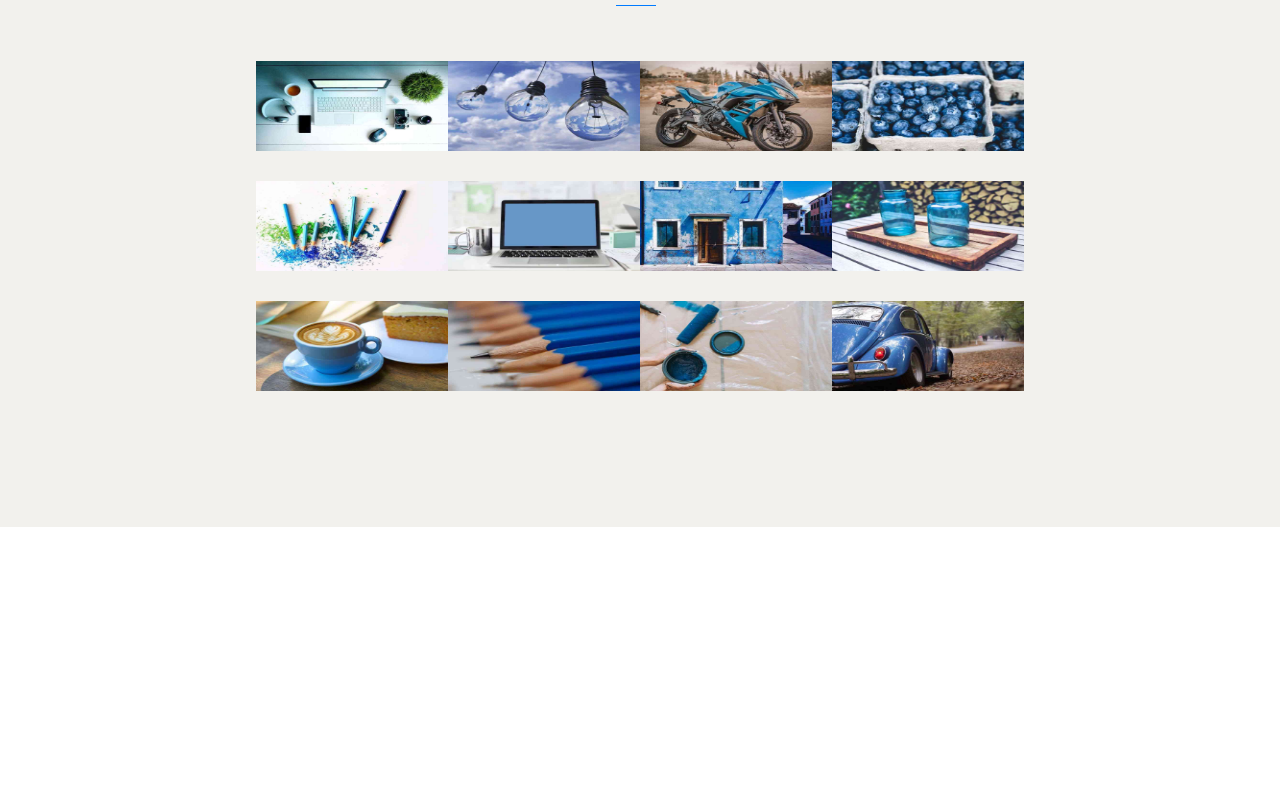
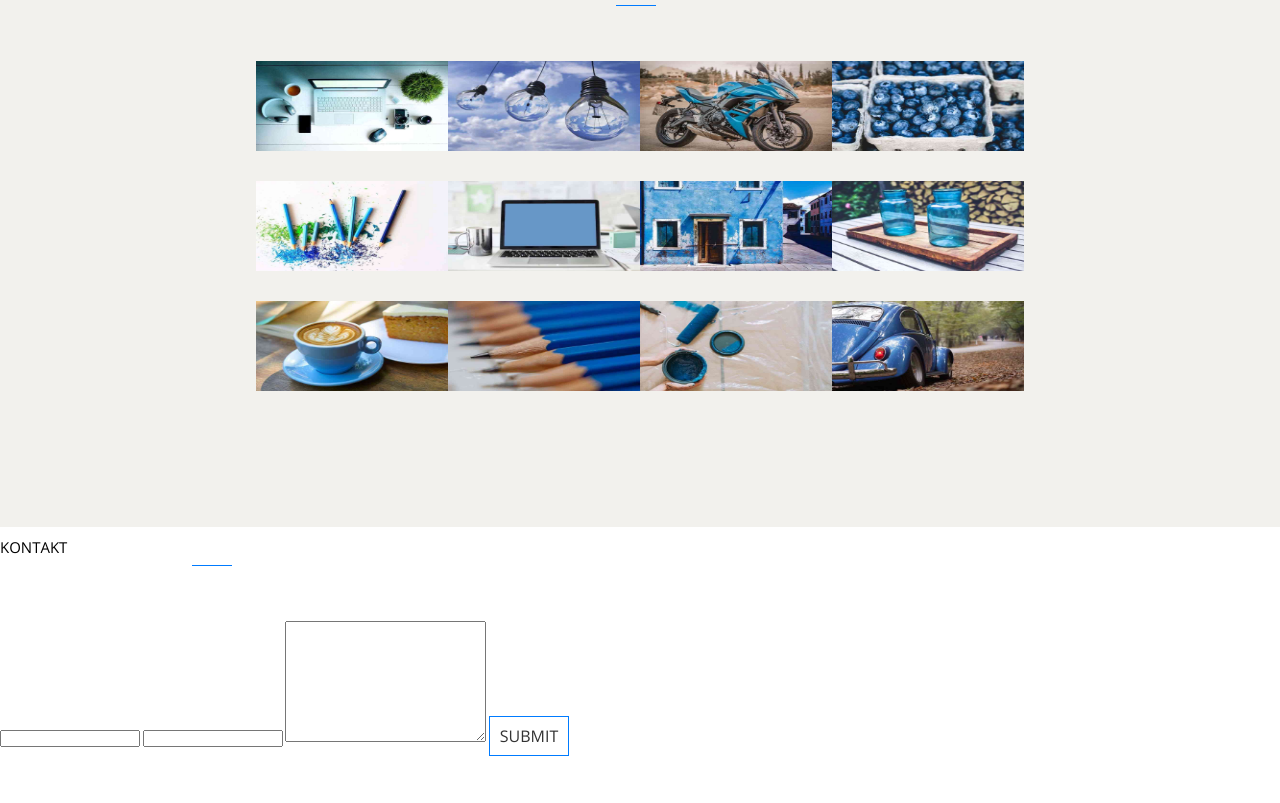
Before and after one commit to DawidGaleziewski/akademia108-portfolio_1, a plain HTML site: page index.html in a window 1280 px wide. Shown: the part 1393-2196 px from the top of the page. Before the commit the page ends 1920 px from the top, so only its background shows below. Drawn offline with nearby package versions, Linux system fonts and the light colour scheme.

Commit message:
contact section - started

```diff
--- a/index.html
+++ b/index.html
@@ -91,5 +91,28 @@
     </section>
     <!-- PORTFOLIO - END-->
 
+
+
+
+    <!-- CONTACT - START-->
+    <section id="contact" class="contact">
+            <h2 class="title-secondary title-underline">kontakt</h2>
+            <form action="" class="contact__form">
+                <input type="text" class="form__input">
+                <input type="email" class="form__input">
+                <textarea class="form__input" name="" id="" cols="30" rows="10">
+                </textarea>
+                <input class="main-button" type="submit">
+            </form>
+            <div class="contact__media">
+                <ul>
+                    <li class="media__item"></li>
+                    <li class="media__item"></li>
+                    <li class="media__item"></li>
+                    <li class="media__item"></li>
+                </ul>
+            </div>
+    </section>
+    <!-- CONTACT - END-->
   </body>
 </html>
```
